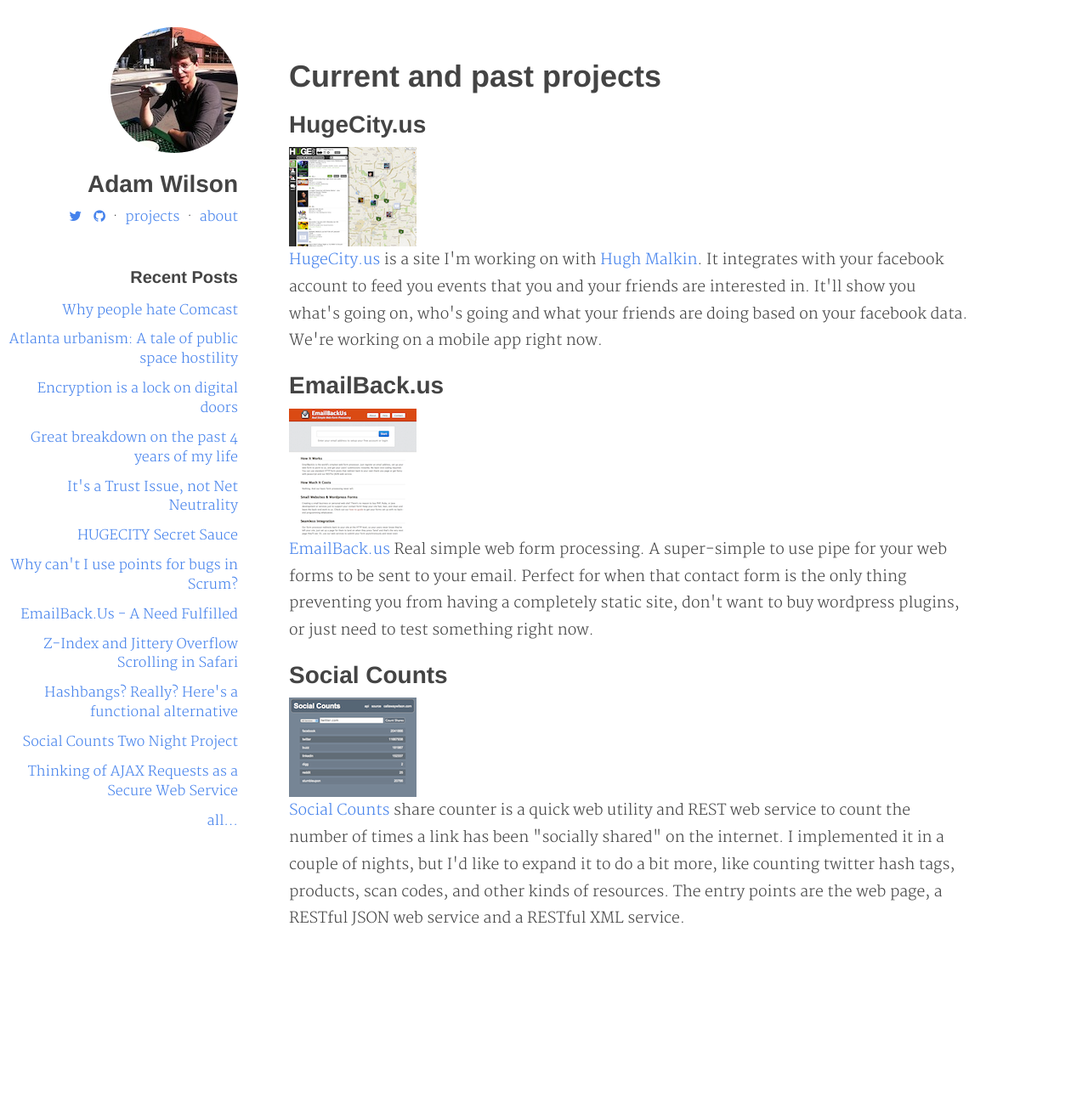
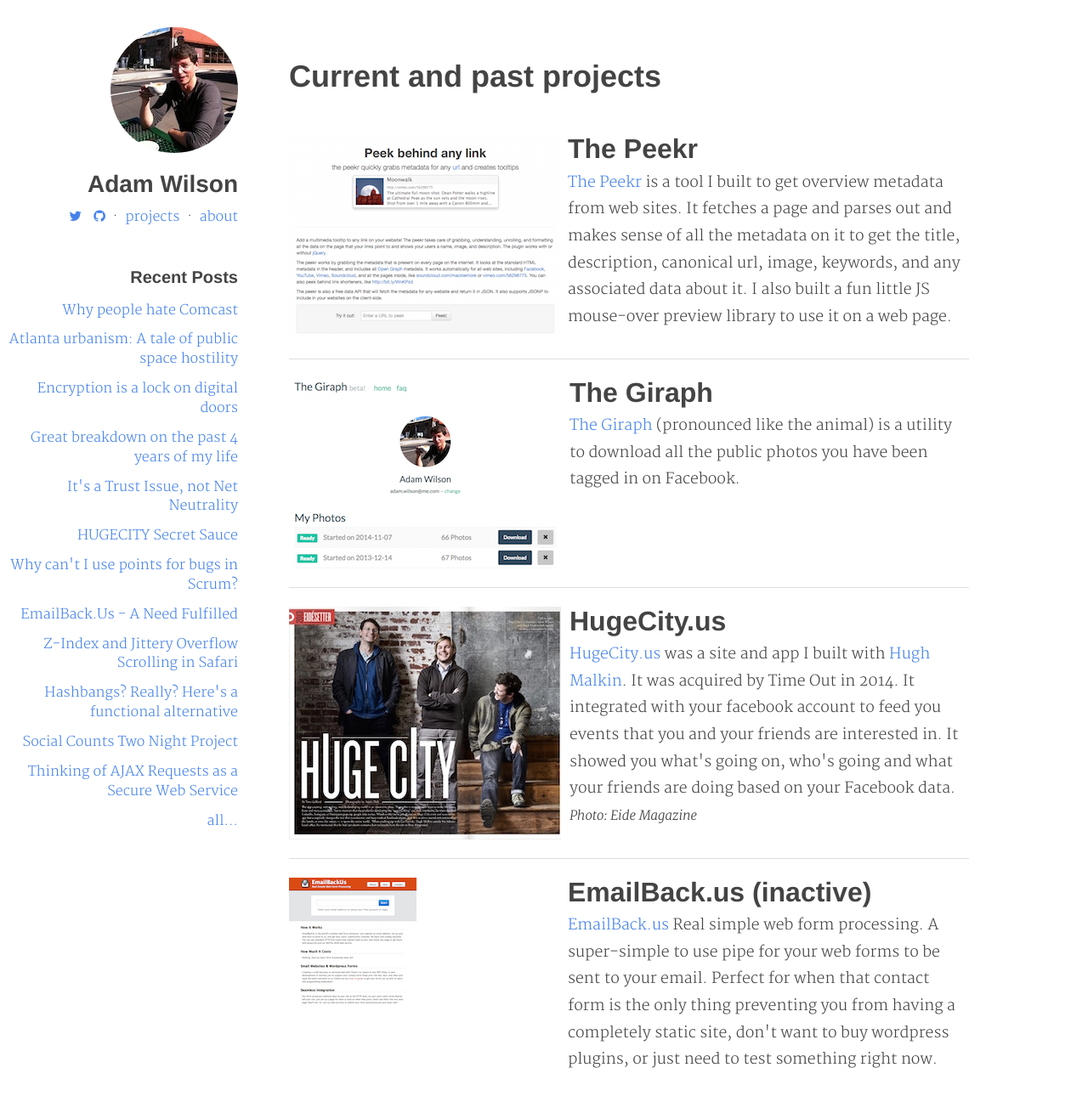
Before and after one commit to callawaywilson/callawaywilson.github.io, a Jekyll site: the page built from projects.html, in a window 1280 px wide. Shown: the whole page at 85% size. Built offline with Jekyll 4.4.1, drawn with Linux system fonts in a browser that asks for light colours; before the commit the page ends 1113 px from its top, so only the background shows below that.

Commit message:
Updated projects page

```diff
--- a/_sass/site.scss
+++ b/_sass/site.scss
@@ -84,7 +84,7 @@
 }
 
 #content img {
-  max-width: 100%;
+  // max-width: 100%;
 }
 
 #sidebar {
@@ -255,6 +255,11 @@
     width: auto;
     margin: 30px 0 15px 0;
   }
+  .media-collapse {
+    .media-left {
+      display: block;
+    }
+  }
 }
 
 .cv_header {
--- a/projects.html
+++ b/projects.html
@@ -5,15 +5,52 @@
 description: Development projects, personal and professional.
 ---
 
-<h1 class="title">Current and past projects</h1>
+<h1>Current and past projects</h1>
 
-	<h3>HugeCity.us</h3>
-	<a href="http://hugecity.us"><img src="images/hugecity.png"/></a>
-	<p><a href="http://hugecity.us">HugeCity.us</a> is a site I'm working on with <a href="mailto:huge@hugecity.us">Hugh Malkin</a>.  It integrates with your facebook account to feed you events that you and your friends are interested in.  It'll show you what's going on, who's going and what your friends are doing based on your facebook data.  We're working on a mobile app right now.</p>
-	<h3>EmailBack.us</h3>
-	<a href="http://emailback.us"><img src="images/emailbackus.png"/></a>
-	<p><a href="http://emailback.us">EmailBack.us</a>  Real simple web form processing.  A super-simple to use pipe for your web forms to be sent to your email.  Perfect for when that contact form is the only thing preventing you from having a completely static site, don't want to buy wordpress plugins, or just need to test something right now.</p>
+<br/>
 
-	<h3>Social Counts</h3>
-	<a href="http://counts.callawaywilson.com"><img src="images/counts.png"/></a>
-	<p><a href="http://counts.callawaywilson.com">Social Counts</a> share counter is a quick web utility and REST web service to count the number of times a link has been "socially shared" on the internet.  I implemented it in a couple of nights, but I'd like to expand it to do a bit more, like counting twitter hash tags, products, scan codes, and other kinds of resources.  The entry points are the web page, a RESTful JSON web service and a RESTful XML service.</p>
+<div class="media media-collapse">
+  <div class="media-left">
+    <a href="http://thepeekr.com"><img class="media-object" src="images/peekr.png"/></a>
+  </div>
+  <div class="media-body">
+    <h2 class="media-heading">The Peekr</h2>
+    <p><a href="http://thepeekr.com">The Peekr</a> is a tool I built to get overview metadata from web sites.  It fetches a page and parses out and makes sense of all the metadata on it to get the title, description, canonical url, image, keywords, and any associated data about it.  I also built a fun little JS mouse-over preview library to use it on a web page.</p>
+  </div>
+</div>
+
+<hr/>
+
+<div class="media media-collapse">
+  <div class="media-left">
+    <a href="https://giraphapp.herokuapp.com"><img class="media-object" src="images/giraph.png"/></a>
+  </div>
+  <div class="media-body">
+    <h2 class="media-heading">The Giraph</h2>
+    <p><a href="https://giraphapp.herokuapp.com">The Giraph</a> (pronounced like the animal) is a utility to download all the public photos you have been tagged in on Facebook.</p>
+  </div>
+</div>
+
+<hr/>
+
+<div class="media media-collapse">
+  <div class="media-left">
+    <a href="images/hugecity-eide-cover.jpg"><img class="media-object" src="images/hugecity-eide-cover-thumb.jpg"/></a>
+  </div>
+  <div class="media-body">
+    <h2 class="media-heading">HugeCity.us</h2>
+    <p><a href="http://hugecity.us">HugeCity.us</a> was a site and app I built with <a href="mailto:huge@hugecity.us">Hugh Malkin</a>.  It was acquired by Time Out in 2014.  It integrated with your facebook account to feed you events that you and your friends are interested in.  It showed you what's going on, who's going and what your friends are doing based on your Facebook data. <small><em>Photo: Eide Magazine</em></small></p>
+  </div>
+</div>
+
+<hr/>
+
+<div class="media media-collapse">
+  <div class="media-left">
+    <a href="http://emailback.us"><img class="media-object" style="margin-right: 168px" src="images/emailbackus.png"/></a>
+  </div>
+  <div class="media-body">
+    <h2 class="media-heading">EmailBack.us (inactive)</h2>
+    <p><a href="http://emailback.us">EmailBack.us</a>  Real simple web form processing.  A super-simple to use pipe for your web forms to be sent to your email.  Perfect for when that contact form is the only thing preventing you from having a completely static site, don't want to buy wordpress plugins, or just need to test something right now.</p>
+  </div>
+</div>
```
Also changed, not shown: images/giraph.png (added), images/hugecity-eide-cover-thumb.jpg (added), images/hugecity-eide-cover.jpg (added), images/peekr.png.
